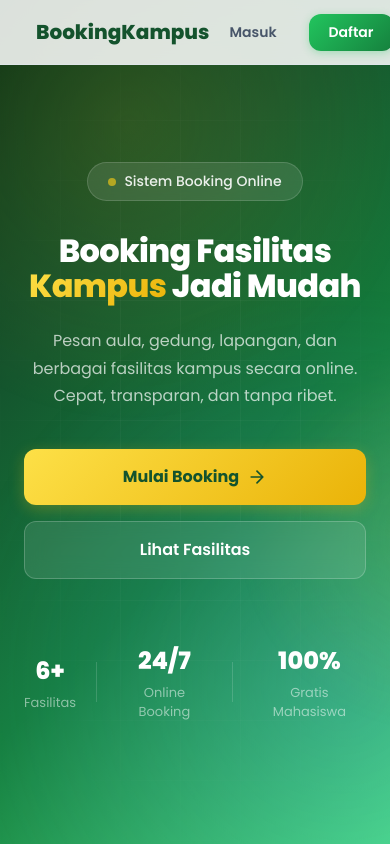
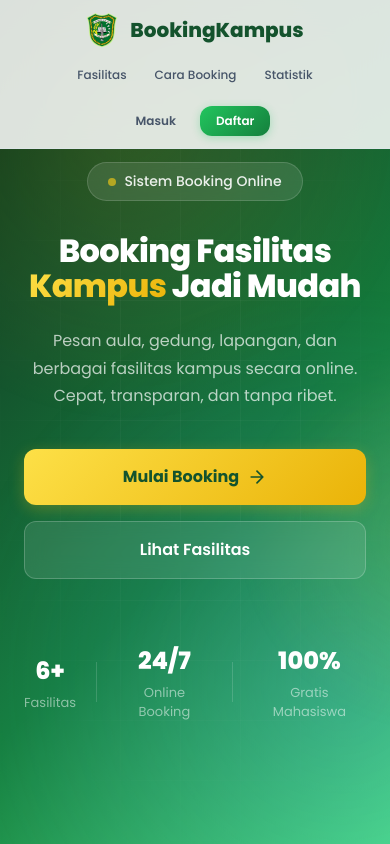
Before and after one commit to Kikosinaga/Sistem_Booking_Fasilitas_Kampus, a Next.js app: page / in a window 390 px wide. Shown: the top 844 px of the page. Built offline with nearby package versions, Linux system fonts and the light colour scheme; no server answers; the database is empty; what midtrans-client would draw is missing.

Commit message:
style: implement mobile responsiveness for navbars, grids, and admin sidebar

```diff
--- a/src/app/facilities/facilities.module.css
+++ b/src/app/facilities/facilities.module.css
@@ -305,7 +305,48 @@
 }
 
 @media (max-width: 768px) {
-  .navLinks { display: none; }
+  .navContainer {
+    height: auto;
+    flex-direction: column;
+    padding: 0.75rem 1rem;
+    gap: 0.5rem;
+    align-items: center;
+  }
+
+  .navLinks {
+    display: flex;
+    width: 100%;
+    justify-content: center;
+    overflow-x: auto;
+    padding: 0.25rem 0;
+    gap: 0.25rem;
+    white-space: nowrap;
+    -webkit-overflow-scrolling: touch;
+  }
+
+  .navLink {
+    padding: 0.375rem 0.75rem;
+    font-size: 0.75rem;
+  }
+
+  .navActions {
+    width: 100%;
+    justify-content: center;
+    gap: 0.5rem;
+    margin-top: 0.25rem;
+    align-items: center;
+  }
+
+  .navUser {
+    font-size: 0.75rem;
+  }
+
+  .navLoginBtn,
+  .navLogoutBtn {
+    padding: 0.375rem 1rem;
+    font-size: 0.75rem;
+  }
+
   .facilityGrid { grid-template-columns: 1fr; }
   .headerTitle { font-size: 2rem; }
 }
--- a/src/app/page.module.css
+++ b/src/app/page.module.css
@@ -759,8 +759,41 @@
 }
 
 @media (max-width: 768px) {
+  .navContainer {
+    height: auto;
+    flex-direction: column;
+    padding: 0.75rem 1rem;
+    gap: 0.5rem;
+    align-items: center;
+  }
+
   .navLinks {
-    display: none;
+    display: flex;
+    width: 100%;
+    justify-content: center;
+    overflow-x: auto;
+    padding: 0.25rem 0;
+    gap: 0.25rem;
+    white-space: nowrap;
+    -webkit-overflow-scrolling: touch;
+  }
+
+  .navLink {
+    padding: 0.375rem 0.75rem;
+    font-size: 0.75rem;
+  }
+
+  .navActions {
+    width: 100%;
+    justify-content: center;
+    gap: 0.5rem;
+    margin-top: 0.25rem;
+  }
+
+  .navLoginBtn,
+  .navRegisterBtn {
+    padding: 0.375rem 1rem;
+    font-size: 0.75rem;
   }
 
   .heroTitle {
```
Also changed, not shown: src/app/admin/dashboard/admin.module.css (+85 -1 lines), src/app/dashboard/dashboard.module.css (+51 -1 lines).
